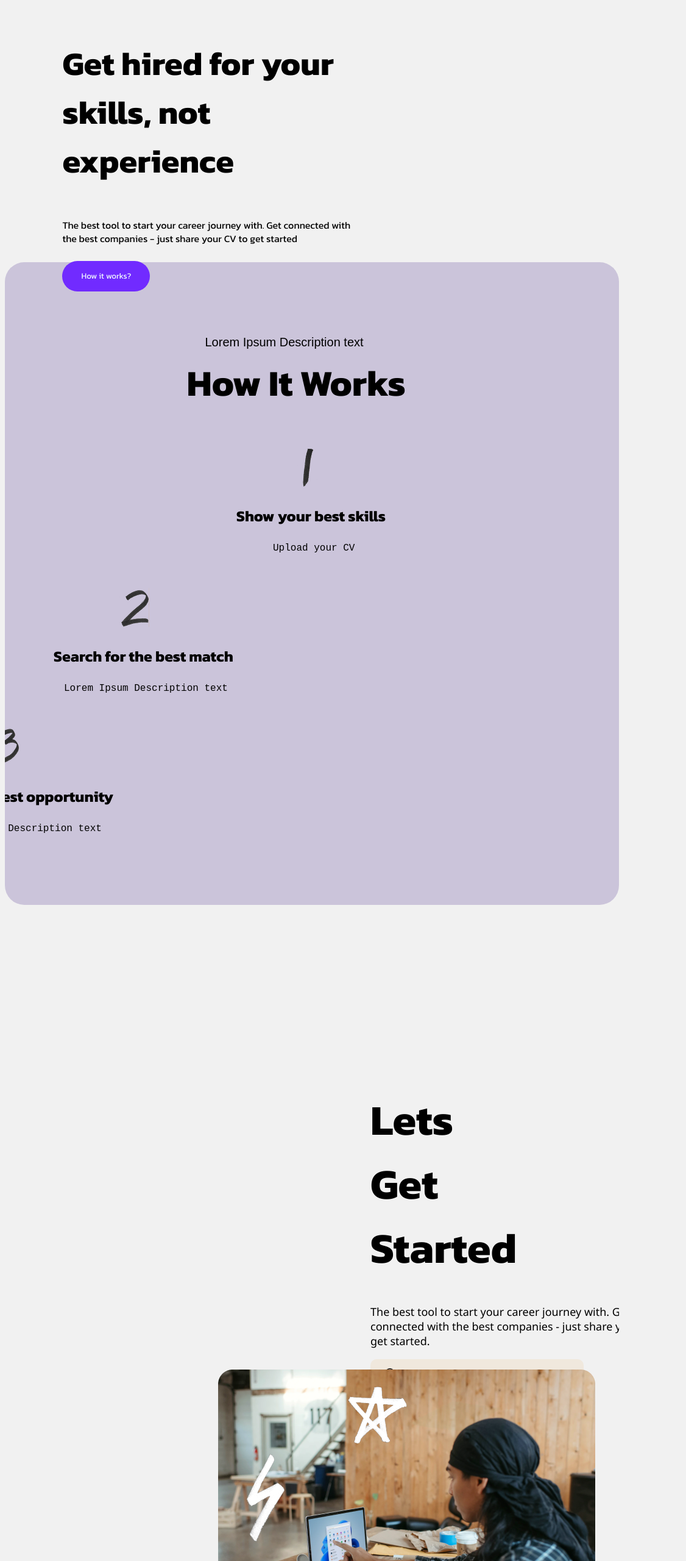
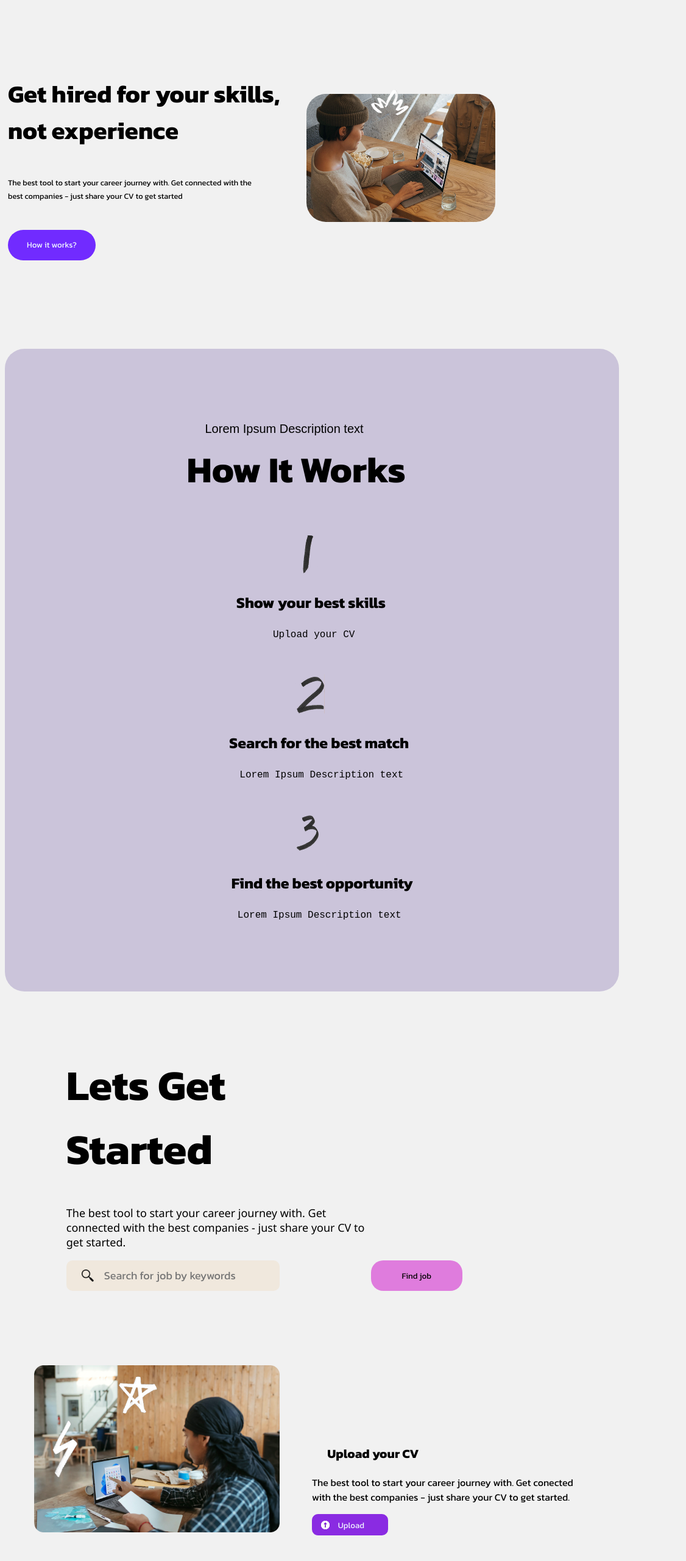
Before and after one commit to dmshsh/jymustap, a plain HTML site: page index.html in a window 1024 px wide. Shown: the part 60-2620 px from the top of the page at 61% size, 1126 px wide, since content can reach past the window. Drawn offline with Linux system fonts and the light colour scheme.

Commit message:
769px-1099px adaptation

```diff
--- a/index.css
+++ b/index.css
@@ -1022,12 +1022,78 @@
   }
 }
 @media screen and (min-width:769px) and (max-width:1099px){
-  html,body{
+  html{
     overflow-x: hidden;
   }
-  .info{
-    width: 100%;
-    position: absolute;
-    right:-10%;
+  body{
+    overflow-x: hidden;
   }
+  .descriptiontext{
+    margin-left: -100%;
+    margin-top:15%;
+  }
+  .dollar1{
+    margin-left:-110%;
+  }
+
+  .fire1{
+    width: 10%;
+    height: 10%;
+  }
+  .title{
+    font-size: 250%;
+  }
+  .descr{
+    margin-top: -20%;
+  }
+  .descriptionbutton{
+    margin-left: -100%;
+    margin-top:5%;
+  }
+  .descr{
+    font-size: 80%;
+    width: 85%;
+  }
+
+  .image4{
+    width: 50%;
+    height: 50%;
+    margin-left: -130%;
+  }
+  .howitworks{
+    margin-top: -30%;
+  }
+  .info3{
+    margin-left: 34%;
+  }
+  .info4{
+    margin-left: 58%;
+  }
+  .info5{
+    margin-left: 10%;
+    margin-top: 10%;
+  }
+  .cvsubmis{
+    height: 50%;
+    margin-top: 5%;
+  }
+  .img5{
+    width: 40%;
+    margin-left: -30%;
+  }
+  .description3{
+    margin-left: 50%;
+  }
+  .title3{
+    font-size: clamp(14px, 2vw, 24px);
+    margin-top: 30%;
+    margin-left: 5%;
+  }
+  .credits{
+    margin-left: 5%;
+    position: relative;
+    top:10%;
+    font-size: 2vw;
+  }
+
 }
```
